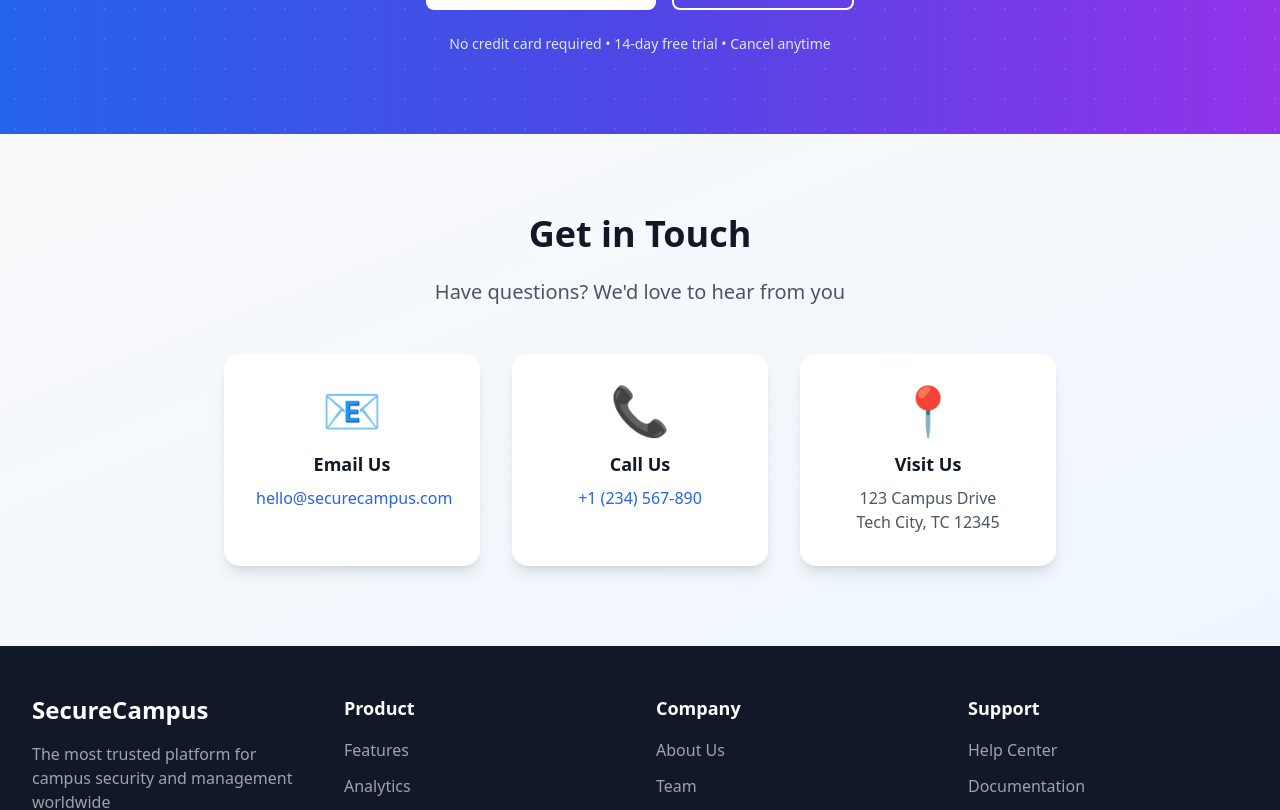
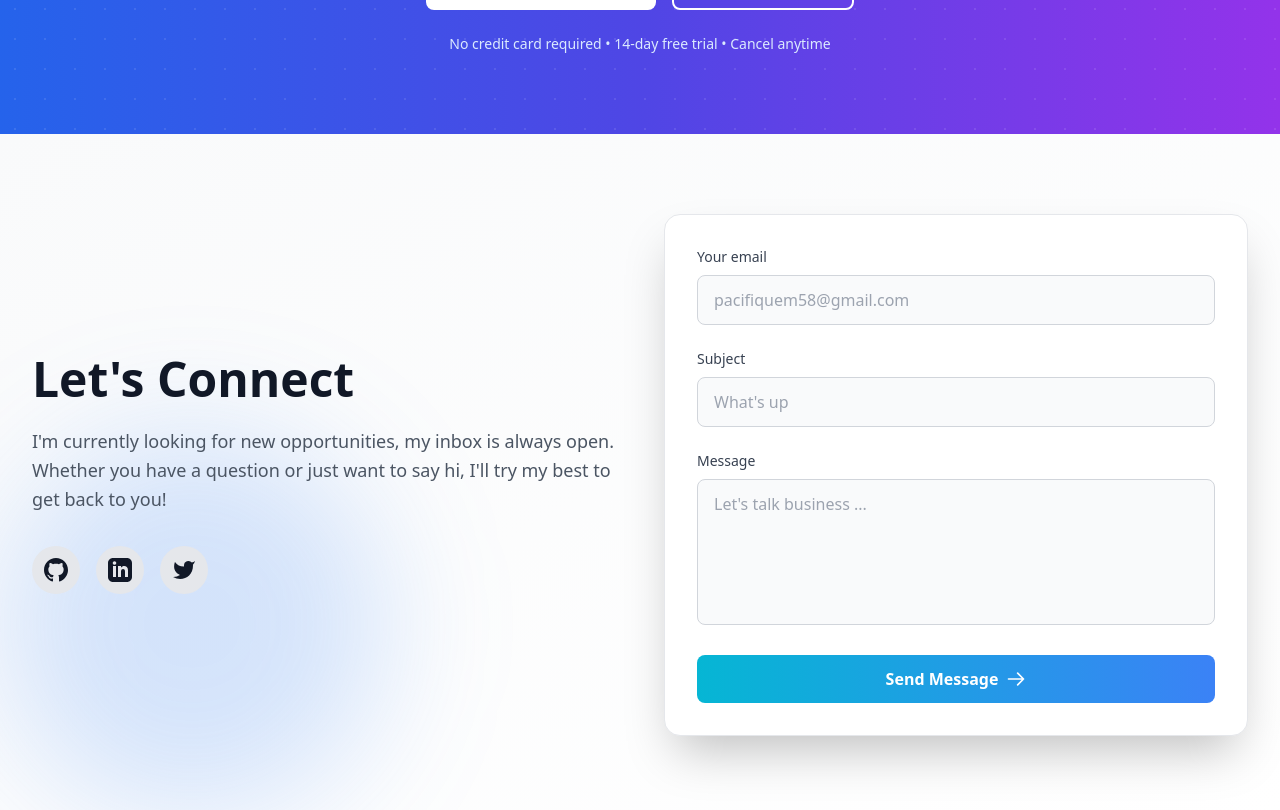
Before and after one commit to Pacifique5/Secure-Campus, a Next.js app in the folder frontend/: page / in a window 1280 px wide. Shown: the part 4319-5129 px from the top of the page. Built offline with nearby package versions, Linux system fonts and the light colour scheme; no server answers.

Commit message:
contact update

```diff
--- a/frontend/app/page.tsx
+++ b/frontend/app/page.tsx
@@ -545,31 +545,102 @@
       </div>
 
       {/* Contact Section */}
-      <div className={`py-20 ${darkMode ? 'bg-gradient-to-br from-gray-900 to-blue-900' : 'bg-gradient-to-br from-gray-50 to-blue-50'}`}>
-        <div className="max-w-4xl mx-auto px-4 sm:px-6 lg:px-8 text-center">
-          <h2 className={`text-4xl font-bold ${darkMode ? 'text-white' : 'text-gray-900'} mb-6`}>Get in Touch</h2>
-          <p className={`text-xl ${darkMode ? 'text-gray-400' : 'text-gray-600'} mb-12`}>
-            Have questions? We'd love to hear from you
-          </p>
-          <div className="grid md:grid-cols-3 gap-8">
-            <div className={`group ${darkMode ? 'bg-gray-800' : 'bg-white'} p-8 rounded-2xl shadow-lg hover:shadow-2xl transition-all hover:scale-105 hover:-translate-y-2 cursor-pointer`}>
-              <div className="text-5xl mb-4 group-hover:scale-110 transition-transform">📧</div>
-              <h3 className={`text-lg font-bold ${darkMode ? 'text-white' : 'text-gray-900'} mb-2`}>Email Us</h3>
-              <a href="mailto:hello@securecampus.com" className={`${darkMode ? 'text-blue-400 hover:text-blue-300' : 'text-blue-600 hover:text-blue-700'} font-medium`}>
-                hello@securecampus.com
-              </a>
+      <div className={`py-20 ${darkMode ? 'bg-gradient-to-br from-gray-900 via-gray-800 to-black' : 'bg-gradient-to-br from-gray-50 to-white'} relative overflow-hidden`}>
+        {/* Background Glow Effect */}
+        <div className="absolute bottom-0 left-0 w-96 h-96 bg-blue-500/20 rounded-full filter blur-3xl"></div>
+
+        <div className="max-w-7xl mx-auto px-4 sm:px-6 lg:px-8 relative z-10">
+          <div className="grid md:grid-cols-2 gap-12 items-center">
+            {/* Left Side - Description */}
+            <div>
+              <h2 className={`text-4xl md:text-5xl font-bold ${darkMode ? 'text-white' : 'text-gray-900'} mb-6`}>
+                Let's Connect
+              </h2>
+              <p className={`text-lg ${darkMode ? 'text-gray-400' : 'text-gray-600'} mb-8 leading-relaxed`}>
+                I'm currently looking for new opportunities, my inbox is always open. Whether you have a question or just want to say hi, I'll try my best to get back to you!
+              </p>
+
+              {/* Social Links */}
+              <div className="flex items-center gap-4">
+                <a
+                  href="https://github.com"
+                  target="_blank"
+                  rel="noopener noreferrer"
+                  className={`w-12 h-12 ${darkMode ? 'bg-gray-800 hover:bg-gray-700' : 'bg-gray-200 hover:bg-gray-300'} rounded-full flex items-center justify-center transition-all hover:scale-110`}
+                >
+                  <svg className={`w-6 h-6 ${darkMode ? 'text-white' : 'text-gray-900'}`} fill="currentColor" viewBox="0 0 24 24">
+                    <path d="M12 0c-6.626 0-12 5.373-12 12 0 5.302 3.438 9.8 8.207 11.387.599.111.793-.261.793-.577v-2.234c-3.338.726-4.033-1.416-4.033-1.416-.546-1.387-1.333-1.756-1.333-1.756-1.089-.745.083-.729.083-.729 1.205.084 1.839 1.237 1.839 1.237 1.07 1.834 2.807 1.304 3.492.997.107-.775.418-1.305.762-1.604-2.665-.305-5.467-1.334-5.467-5.931 0-1.311.469-2.381 1.236-3.221-.124-.303-.535-1.524.117-3.176 0 0 1.008-.322 3.301 1.23.957-.266 1.983-.399 3.003-.404 1.02.005 2.047.138 3.006.404 2.291-1.552 3.297-1.23 3.297-1.23.653 1.653.242 2.874.118 3.176.77.84 1.235 1.911 1.235 3.221 0 4.609-2.807 5.624-5.479 5.921.43.372.823 1.102.823 2.222v3.293c0 .319.192.694.801.576 4.765-1.589 8.199-6.086 8.199-11.386 0-6.627-5.373-12-12-12z"/>
+                  </svg>
+                </a>
+                <a
+                  href="https://linkedin.com"
+                  target="_blank"
+                  rel="noopener noreferrer"
+                  className={`w-12 h-12 ${darkMode ? 'bg-gray-800 hover:bg-gray-700' : 'bg-gray-200 hover:bg-gray-300'} rounded-full flex items-center justify-center transition-all hover:scale-110`}
+                >
+                  <svg className={`w-6 h-6 ${darkMode ? 'text-white' : 'text-gray-900'}`} fill="currentColor" viewBox="0 0 24 24">
+                    <path d="M19 0h-14c-2.761 0-5 2.239-5 5v14c0 2.761 2.239 5 5 5h14c2.762 0 5-2.239 5-5v-14c0-2.761-2.238-5-5-5zm-11 19h-3v-11h3v11zm-1.5-12.268c-.966 0-1.75-.79-1.75-1.764s.784-1.764 1.75-1.764 1.75.79 1.75 1.764-.783 1.764-1.75 1.764zm13.5 12.268h-3v-5.604c0-3.368-4-3.113-4 0v5.604h-3v-11h3v1.765c1.396-2.586 7-2.777 7 2.476v6.759z"/>
+                  </svg>
+                </a>
+                <a
+                  href="https://twitter.com"
+                  target="_blank"
+                  rel="noopener noreferrer"
+                  className={`w-12 h-12 ${darkMode ? 'bg-gray-800 hover:bg-gray-700' : 'bg-gray-200 hover:bg-gray-300'} rounded-full flex items-center justify-center transition-all hover:scale-110`}
+                >
+                  <svg className={`w-6 h-6 ${darkMode ? 'text-white' : 'text-gray-900'}`} fill="currentColor" viewBox="0 0 24 24">
+                    <path d="M23 3a10.9 10.9 0 01-3.14 1.53 4.48 4.48 0 00-7.86 3v1A10.66 10.66 0 013 4s-4 9 5 13a11.64 11.64 0 01-7 2c9 5 20 0 20-11.5a4.5 4.5 0 00-.08-.83A7.72 7.72 0 0023 3z"/>
+                  </svg>
+                </a>
+              </div>
             </div>
-            <div className={`group ${darkMode ? 'bg-gray-800' : 'bg-white'} p-8 rounded-2xl shadow-lg hover:shadow-2xl transition-all hover:scale-105 hover:-translate-y-2 cursor-pointer`}>
-              <div className="text-5xl mb-4 group-hover:scale-110 transition-transform">📞</div>
-              <h3 className={`text-lg font-bold ${darkMode ? 'text-white' : 'text-gray-900'} mb-2`}>Call Us</h3>
-              <a href="tel:+1234567890" className={`${darkMode ? 'text-blue-400 hover:text-blue-300' : 'text-blue-600 hover:text-blue-700'} font-medium`}>
-                +1 (234) 567-890
-              </a>
-            </div>
-            <div className={`group ${darkMode ? 'bg-gray-800' : 'bg-white'} p-8 rounded-2xl shadow-lg hover:shadow-2xl transition-all hover:scale-105 hover:-translate-y-2 cursor-pointer`}>
-              <div className="text-5xl mb-4 group-hover:scale-110 transition-transform">📍</div>
-              <h3 className={`text-lg font-bold ${darkMode ? 'text-white' : 'text-gray-900'} mb-2`}>Visit Us</h3>
-              <p className={`${darkMode ? 'text-gray-400' : 'text-gray-600'}`}>123 Campus Drive<br />Tech City, TC 12345</p>
+
+            {/* Right Side - Contact Form */}
+            <div className={`${darkMode ? 'bg-gray-800/50 backdrop-blur-xl border-gray-700' : 'bg-white border-gray-200'} p-8 rounded-2xl shadow-2xl border`}>
+              <form className="space-y-6">
+                <div>
+                  <label className={`block text-sm font-medium ${darkMode ? 'text-gray-300' : 'text-gray-700'} mb-2`}>
+                    Your email
+                  </label>
+                  <input
+                    type="email"
+                    placeholder="pacifiquem58@gmail.com"
+                    className={`w-full px-4 py-3 ${darkMode ? 'bg-gray-900 border-gray-700 text-white placeholder-gray-500' : 'bg-gray-50 border-gray-300 text-gray-900 placeholder-gray-400'} border rounded-lg focus:ring-2 focus:ring-blue-500 focus:border-transparent transition-all`}
+                  />
+                </div>
+
+                <div>
+                  <label className={`block text-sm font-medium ${darkMode ? 'text-gray-300' : 'text-gray-700'} mb-2`}>
+                    Subject
+                  </label>
+                  <input
+                    type="text"
+                    placeholder="What's up"
+                    className={`w-full px-4 py-3 ${darkMode ? 'bg-gray-900 border-gray-700 text-white placeholder-gray-500' : 'bg-gray-50 border-gray-300 text-gray-900 placeholder-gray-400'} border rounded-lg focus:ring-2 focus:ring-blue-500 focus:border-transparent transition-all`}
+                  />
+                </div>
+
+                <div>
+                  <label className={`block text-sm font-medium ${darkMode ? 'text-gray-300' : 'text-gray-700'} mb-2`}>
+                    Message
+                  </label>
+                  <textarea
+                    rows={5}
+                    placeholder="Let's talk business ..."
+                    className={`w-full px-4 py-3 ${darkMode ? 'bg-gray-900 border-gray-700 text-white placeholder-gray-500' : 'bg-gray-50 border-gray-300 text-gray-900 placeholder-gray-400'} border rounded-lg focus:ring-2 focus:ring-blue-500 focus:border-transparent transition-all resize-none`}
+                  ></textarea>
+                </div>
+
+                <button
+                  type="submit"
+                  className="w-full bg-gradient-to-r from-cyan-500 to-blue-500 hover:from-cyan-600 hover:to-blue-600 text-white font-semibold py-3 px-6 rounded-lg transition-all hover:scale-105 hover:shadow-lg flex items-center justify-center gap-2"
+                >
+                  Send Message
+                  <svg className="w-5 h-5" fill="none" stroke="currentColor" viewBox="0 0 24 24">
+                    <path strokeLinecap="round" strokeLinejoin="round" strokeWidth={2} d="M14 5l7 7m0 0l-7 7m7-7H3" />
+                  </svg>
+                </button>
+              </form>
             </div>
           </div>
         </div>
--- a/frontend/components/DashboardLayout.tsx
+++ b/frontend/components/DashboardLayout.tsx
@@ -87,7 +87,7 @@
             onClick={handleLogout}
             className="w-full flex items-center gap-3 p-3 rounded-lg hover:bg-red-500 transition-colors"
           >
-            <span className="text-lg">🚪➡️</span>
+            <span className="text-lg">⏻</span>
             {sidebarOpen && <span className="font-medium text-sm">Logout</span>}
           </button>
         </div>
```
